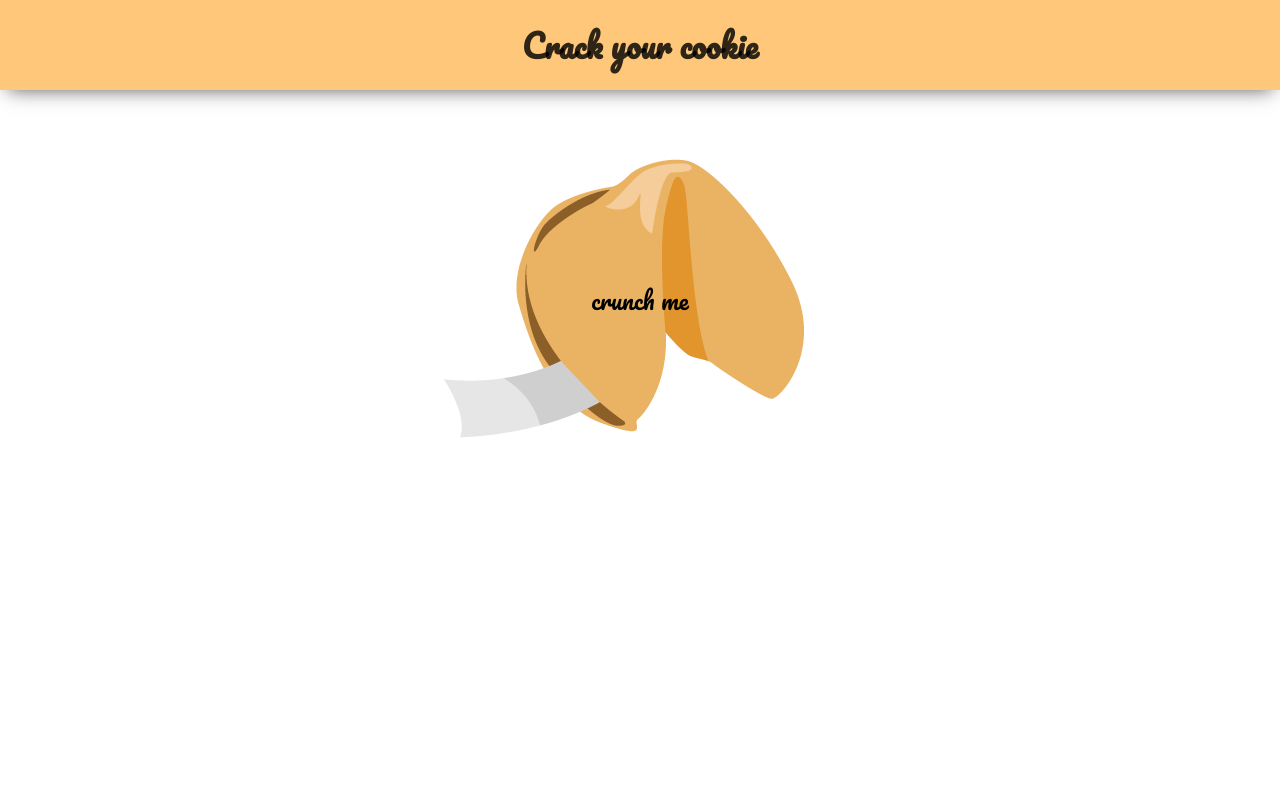
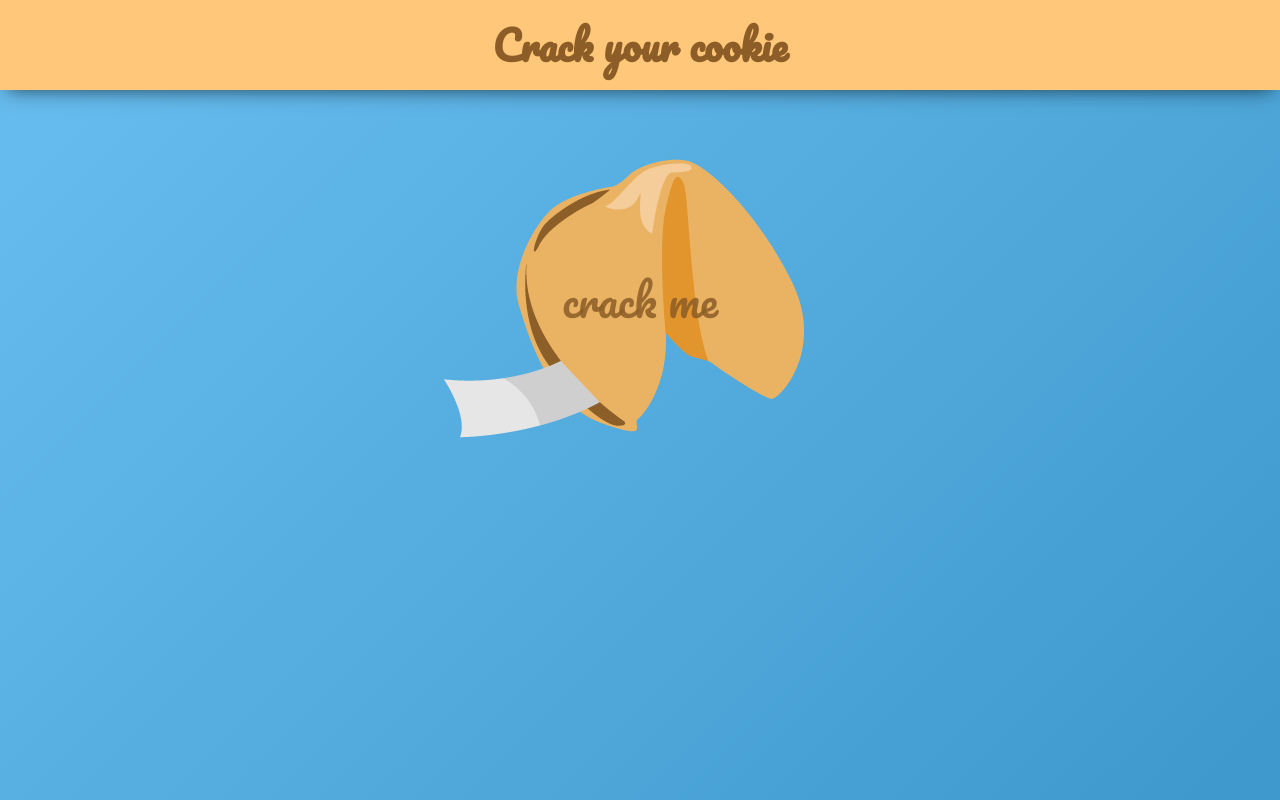
Before and after one commit to No-Label/fun-with-api, a website built with Parcel: page src/index.html in a window 1280 px wide. Built offline with nearby package versions, Linux system fonts and the light colour scheme.

Commit message:
add font and bg

```diff
--- a/src/index.html
+++ b/src/index.html
@@ -16,7 +16,7 @@
   </header>
   <body>
     <div class="btn-wrapper">
-      <button class="random-advice">crunch me</button>
+      <button class="random-advice">crack me</button>
     </div>
     <div class="advice"></div>
     <script src="index.js"></script>
--- a/src/style.css
+++ b/src/style.css
@@ -26,7 +26,8 @@ header > h1 {
   display: flex;
   justify-content: center;
   align-items: center;
-  color: #000000d0;
+  color: #8c5d27;
+  font-size: 2.5rem;
 }
 
 body {
@@ -37,6 +38,20 @@ body {
   justify-content: center;
   align-items: center;
   align-content: center;
+  background: linear-gradient(-45deg, #2682b7, #7aceff, #eab363);
+  background-size: 400% 400%;
+  animation: gradientBG 5s ease infinite;
+}
+@keyframes gradientBG {
+  0% {
+    background-position: 0% 50%;
+  }
+  50% {
+    background-position: 100% 50%;
+  }
+  100% {
+    background-position: 0% 50%;
+  }
 }
 
 .btn-wrapper {
@@ -50,7 +65,8 @@ body {
 }
 
 .random-advice {
-  font-size: 1.5rem;
+  font-size: 2.7rem;
+  color: #8c5d27db;
   width: 100%;
   height: 100%;
   background: url("./resource/fortunecookie.png") no-repeat;
@@ -60,6 +76,9 @@ body {
 }
 
 .advice {
+  text-align: center;
+  padding-top: 80px;
   height: 200px;
   width: 300px;
+  font-size: 1.5rem;
 }
```
Also changed, not shown: src/index.js (+7 -0 lines), 2 other files.
